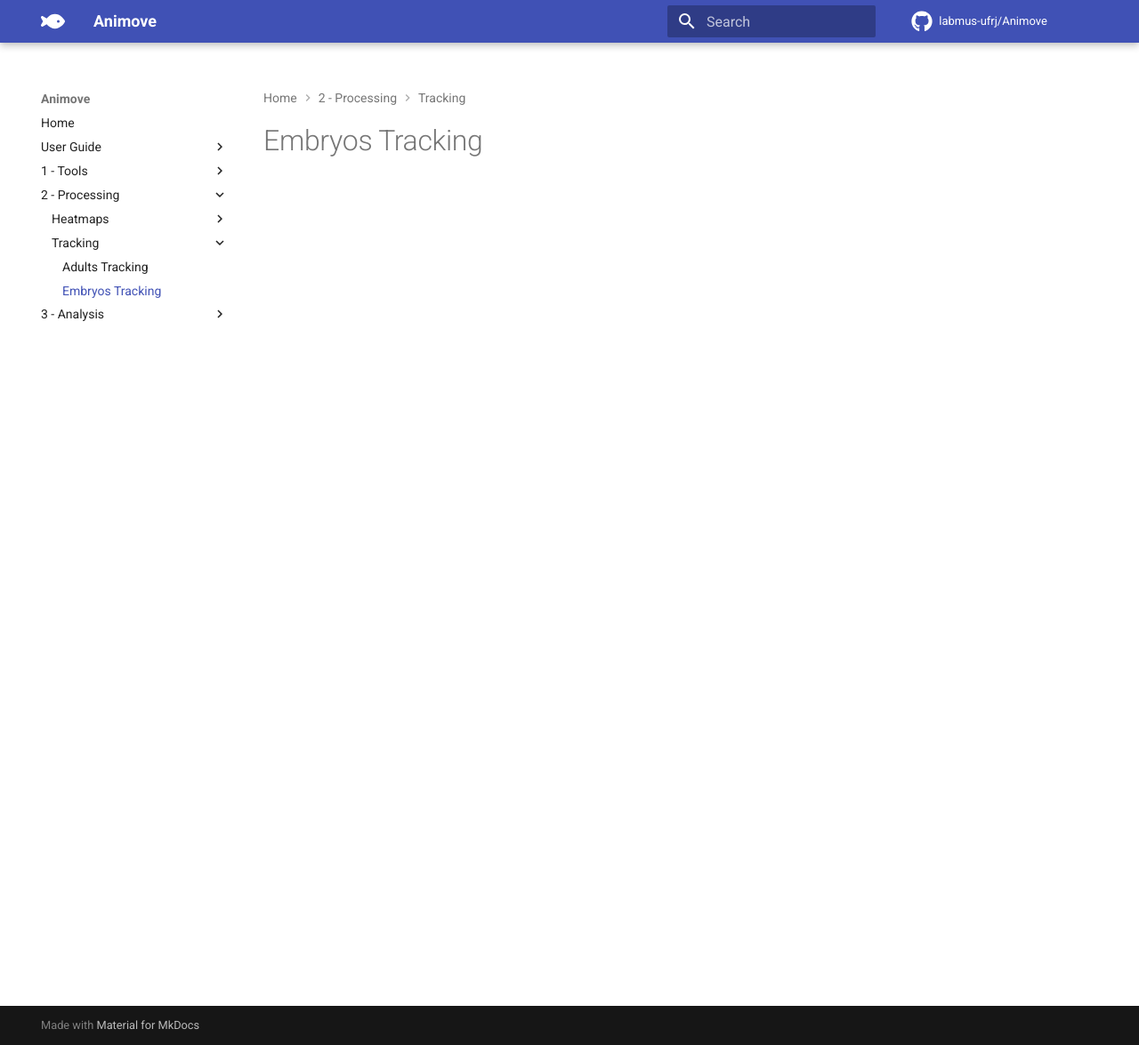
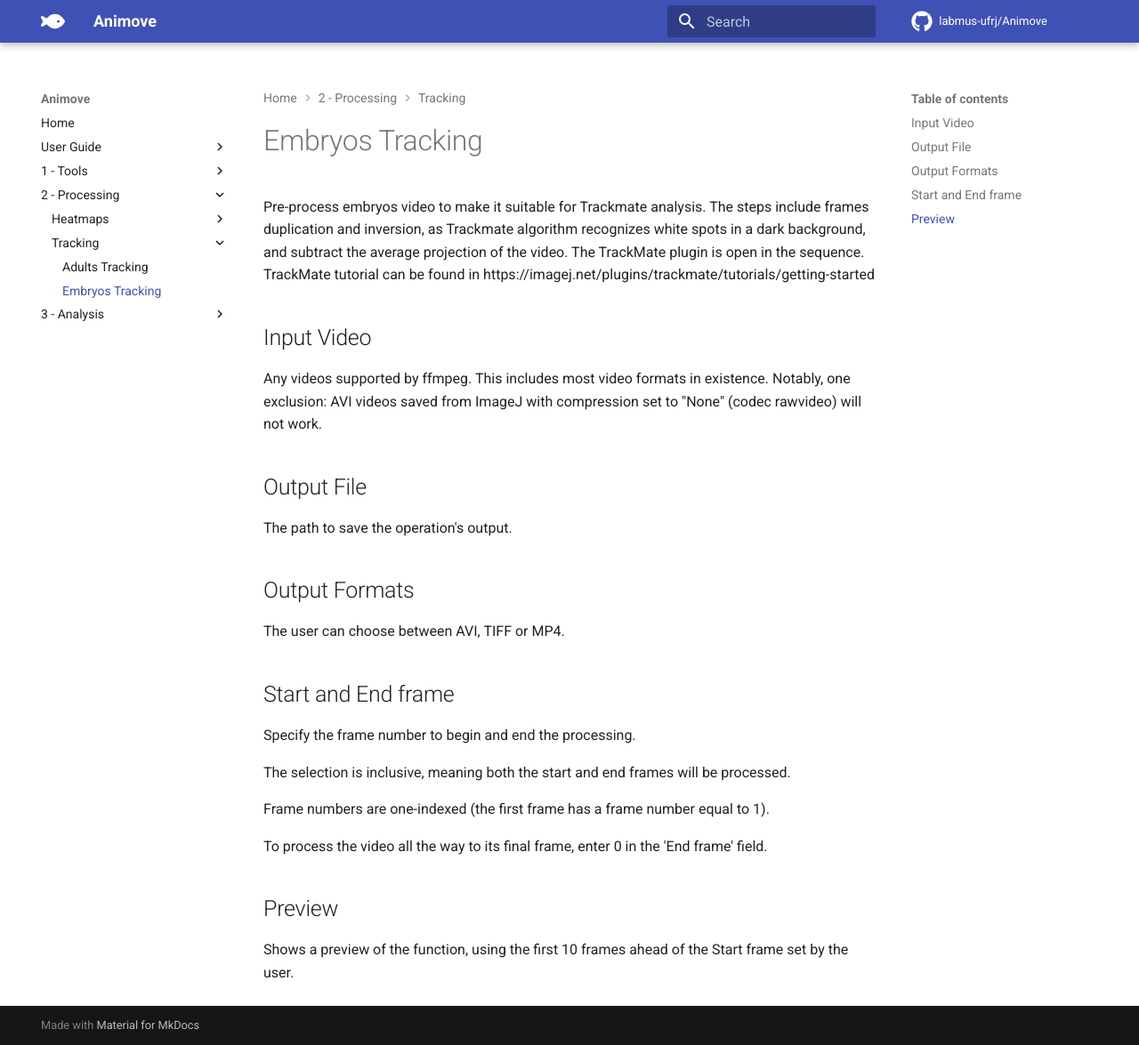
Before and after one commit to labmus-ufrj/Animove, an MkDocs documentation site: the page built from docs/docs/processing/embryos-tracking.md, in a window 1280 px wide and 1175 px high. Shown: the whole window at 89% size. Built offline with MkDocs 1.6.1 and Material for MkDocs 9.7.7, drawn with Linux system fonts in a browser that asks for light colours; comment, search, counter and statistics services are not loaded.

Commit message:
Update embryos-tracking.md

```diff
--- a/docs/docs/processing/embryos-tracking.md
+++ b/docs/docs/processing/embryos-tracking.md
@@ -1,4 +1,18 @@
 # Embryos Tracking
+
+Pre-process embryos video to make it suitable for Trackmate analysis. The steps include frames duplication and inversion, as Trackmate algorithm recognizes white spots in a dark background, and subtract the average projection of the video. The TrackMate plugin is open in the sequence. TrackMate tutorial can be found in https://imagej.net/plugins/trackmate/tutorials/getting-started
+
+--8<-- "input-video.md"
+
+--8<-- "output-file.md"
+
+--8<-- "output-formats.md"
+
+--8<-- "start-end-frame.md"
+
+--8<-- "preview.md"
+
+
 
 <!--
 mesmo processo de criar um heatmap:
```
